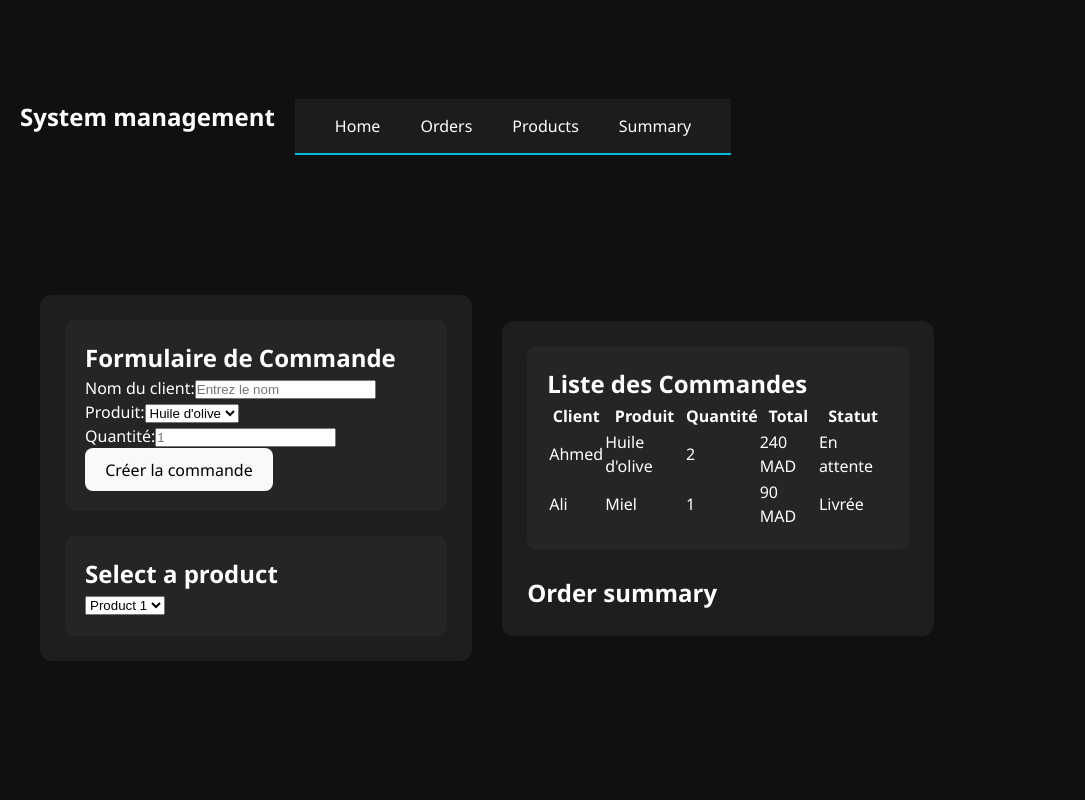
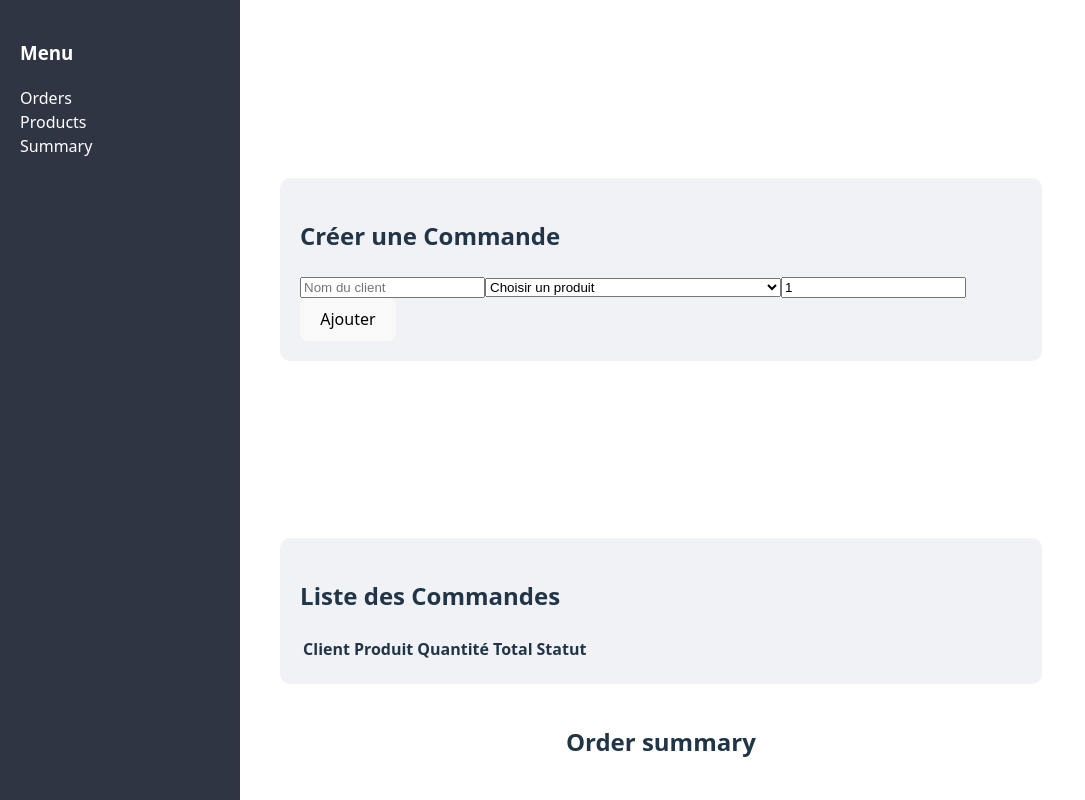
Before and after one commit to SUITSHIMED/elghousni-order-management, a React (Vite) app: page / in a window 1280 px wide. Shown: the whole page, without its empty margins (0-1085 px from the left). Built offline with nearby package versions, Linux system fonts and the light colour scheme.

Commit message:
edits in side bar and form and list order

```diff
--- a/src/App.jsx
+++ b/src/App.jsx
@@ -1,29 +1,37 @@
-
-import Navbar from "./components/NavBar";
+import React, { useState } from "react";
+import Sidebar from "./components/Sidebar";
 import OrderForm from "./components/Orderform";
-import ProductSelector from "./components/Productselector";
-import OrderSummary from "./components/Ordersummary";
-import OrderList from "./components/Orderlist";
-import "./App.css";
+import OrderList from "./components/OrderList";
+import Summary from "./components/Summary";
 
 function App() {
+  const [orders, setOrders] = useState([]);
+
+  // 🟢 Add a new order to the list
+  const addOrder = (newOrder) => {
+    setOrders([...orders, newOrder]);
+  };
+
   return (
-    <div className="app-container">
-      <Navbar />
+    <div style={{ display: "flex", height: "100vh" }}>
+      <Sidebar />
 
-      <main className="main-content">
-        <section className="left-card">
-
-          <OrderForm />
-          <ProductSelector />
-        </section>
-
-        <section className="right-card">
-          <OrderList />
-          <OrderSummary />
-
-        </section>
-      </main>
+      <div
+        style={{
+          flex: 1,
+          width: "90%",
+          margin: "0 auto",
+          display: "flex",
+          flexDirection: "column",
+          alignItems: "center",
+          gap: "20px",
+          padding: "20px",
+        }}
+      >
+        <OrderForm onAddOrder={addOrder} />
+        <OrderList orders={orders} />
+        <Summary orders={orders} />
+      </div>
     </div>
   );
 }
--- a/src/components/Navbar.jsx
+++ /dev/null
@@ -1,22 +0,0 @@
-
-
-function Navbar() {
-  return (
-    <section >
-      <div className="div" style={{display:"flex" , gap:"20px" , marginBottom:"100px"}}>
-        <h2 style={{marginLeft:"20px"}}>System management</h2>
-    <nav className="navbar">
-
-      <ul>
-        <li>Home</li>
-        <li>Orders</li>
-        <li>Products</li>
-        <li>Summary</li>
-      </ul>
-    </nav>
-    </div>
-    </section>
-  );
-}
-
-export default Navbar;
--- a/src/components/Orderform.jsx
+++ b/src/components/Orderform.jsx
@@ -1,30 +1,70 @@
-function OrderForm() {
+import React, { useState } from "react";
+import products from "../data/products";
+
+function OrderForm({ onAddOrder }) {
+  const [name, setName] = useState("");
+  const [selectedProduct, setSelectedProduct] = useState("");
+  const [quantity, setQuantity] = useState(1);
+
+  const handleSubmit = (e) => {
+    e.preventDefault();
+    if (!name || !selectedProduct) return alert("Please fill all fields");
+
+    const product = products.find((p) => p.name === selectedProduct);
+    const newOrder = {
+      name,
+      product: selectedProduct,
+      quantity,
+      total: product.price * quantity,
+      status: "En attente",
+    };
+
+    onAddOrder(newOrder);
+    setName("");
+    setSelectedProduct("");
+    setQuantity(1);
+  };
+
   return (
-    <div className="order-form">
-      <h2>Formulaire de Commande</h2>
+    <div
+      style={{
+        width: "90%",
+        background: "#f1f2f6",
+        padding: "20px",
+        borderRadius: "10px",
+        margin: "auto",
+      }}
+    >
+      <h2>Créer une Commande</h2>
+      <form onSubmit={handleSubmit}>
+        <input
+          type="text"
+          placeholder="Nom du client"
+          value={name}
+          onChange={(e) => setName(e.target.value)}
+        />
 
+        <select
+          value={selectedProduct}
+          onChange={(e) => setSelectedProduct(e.target.value)}
+        >
+          <option value="">Choisir un produit</option>
+          {products.map((p) => (
+            <option key={p.name} value={p.name}>
+              {p.name} - {p.price} MAD
+            </option>
+          ))}
+        </select>
 
-      <div className="input">
-        <label>Nom du client:</label>
-        <input type="text" placeholder="Entrez le nom" />
-      </div>
+        <input
+          type="number"
+          value={quantity}
+          onChange={(e) => setQuantity(e.target.value)}
+          min="1"
+        />
 
-      <div>
-        <label>Produit:</label>
-        <select>
-          <option>Huile d'olive</option>
-          <option>Olives Beldi</option>
-          <option>Tapenade</option>
-          <option>Miel</option>
-        </select>
-      </div>
-
-      <div>
-        <label>Quantité:</label>
-        <input type="number" placeholder="1" />
-      </div>
-
-      <button>Créer la commande</button>
+        <button type="submit">Ajouter</button>
+      </form>
     </div>
   );
 }
--- a/src/components/Orderlist.jsx
+++ b/src/components/Orderlist.jsx
@@ -1,8 +1,15 @@
-import React from "react";
 
-function OrderList() {
+
+function OrderList({ orders }) {
   return (
-    <div className="order-list">
+    <div
+      style={{
+        width: "90%",
+        background: "#f1f2f6",
+        padding: "20px",
+        borderRadius: "10px",
+      }}
+    >
       <h2>Liste des Commandes</h2>
       <table>
         <thead>
@@ -12,23 +19,22 @@ function OrderList() {
             <th>Quantité</th>
             <th>Total</th>
             <th>Statut</th>
+
           </tr>
         </thead>
         <tbody>
-          <tr>
-            <td>Ahmed</td>
-            <td>Huile d'olive</td>
-            <td>2</td>
-            <td>240 MAD</td>
-            <td>En attente</td>
-          </tr>
-          <tr>
-            <td>Ali</td>
-            <td>Miel</td>
-            <td>1</td>
-            <td>90 MAD</td>
-            <td>Livrée</td>
-          </tr>
+          {orders.map((order, i) => (
+            <tr key={i}>
+              <td>{order.name}</td>
+              <td>{order.product}</td>
+              <td>{order.quantity}</td>
+              <td>{order.total} MAD</td>
+              <td>{order.status}</td>
+              <td>
+
+              </td>
+            </tr>
+          ))}
         </tbody>
       </table>
     </div>
--- a/src/components/Productselector.jsx
+++ /dev/null
@@ -1,14 +0,0 @@
-function Productselector(){
-    return(
-        <div className="product-selector" >
-            <h2>Select a product</h2>
-            <select>
-                <option>Product 1</option>
-                <option>Product 2</option>
-                <option>Product 3</option>
-
-            </select>
-
-        </div>
-    )
-} export default Productselector;
--- /dev/null
+++ b/src/components/Sidebar.jsx
@@ -0,0 +1,23 @@
+import React from "react";
+
+function Sidebar() {
+  return (
+    <div
+      style={{
+        width: "200px",
+        backgroundColor: "#2f3542",
+        color: "white",
+        padding: "20px",
+      }}
+    >
+      <h3>Menu</h3>
+      <ul style={{ listStyle: "none", padding: 0 }}>
+        <li>Orders</li>
+        <li>Products</li>
+        <li>Summary</li>
+      </ul>
+    </div>
+  );
+}
+
+export default Sidebar;
--- a/src/data/products.js
+++ b/src/data/products.js
@@ -1,5 +1,4 @@
-export const products = [
-  {
+export const products = [{
         id: 1,
         name: "Huile d'olive extra vierge bio 750ml",
         price: 120,
@@ -62,3 +61,4 @@ export const orderStatuses = [
     { value: 'prepared', label: 'Préparée', color: '#3b82f6' },
     { value: 'delivered', label: 'Livrée', color: '#10b981' }
 ];
+export default products;
```
Also changed, not shown: src/components/Summary.jsx (renamed from src/components/Ordersummary.jsx). Lines whose indentation alone changed are shown as unchanged.
